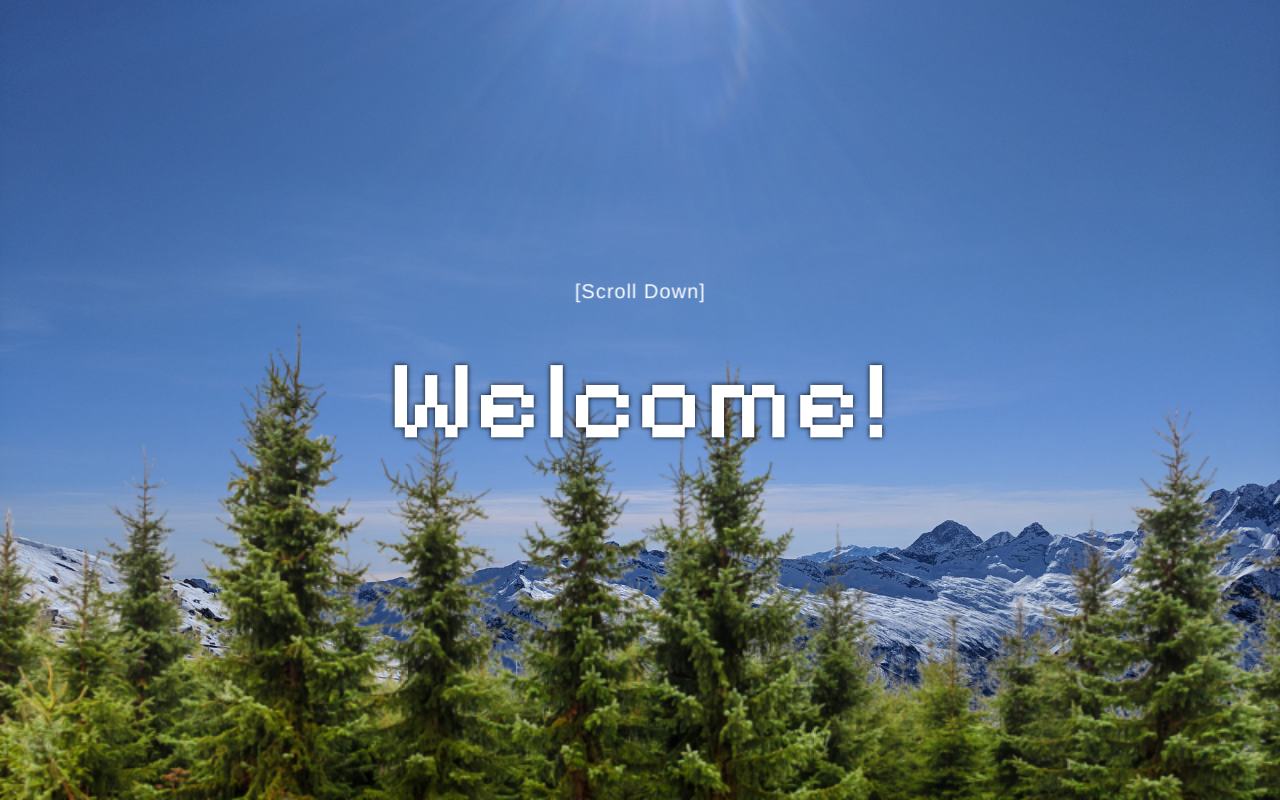
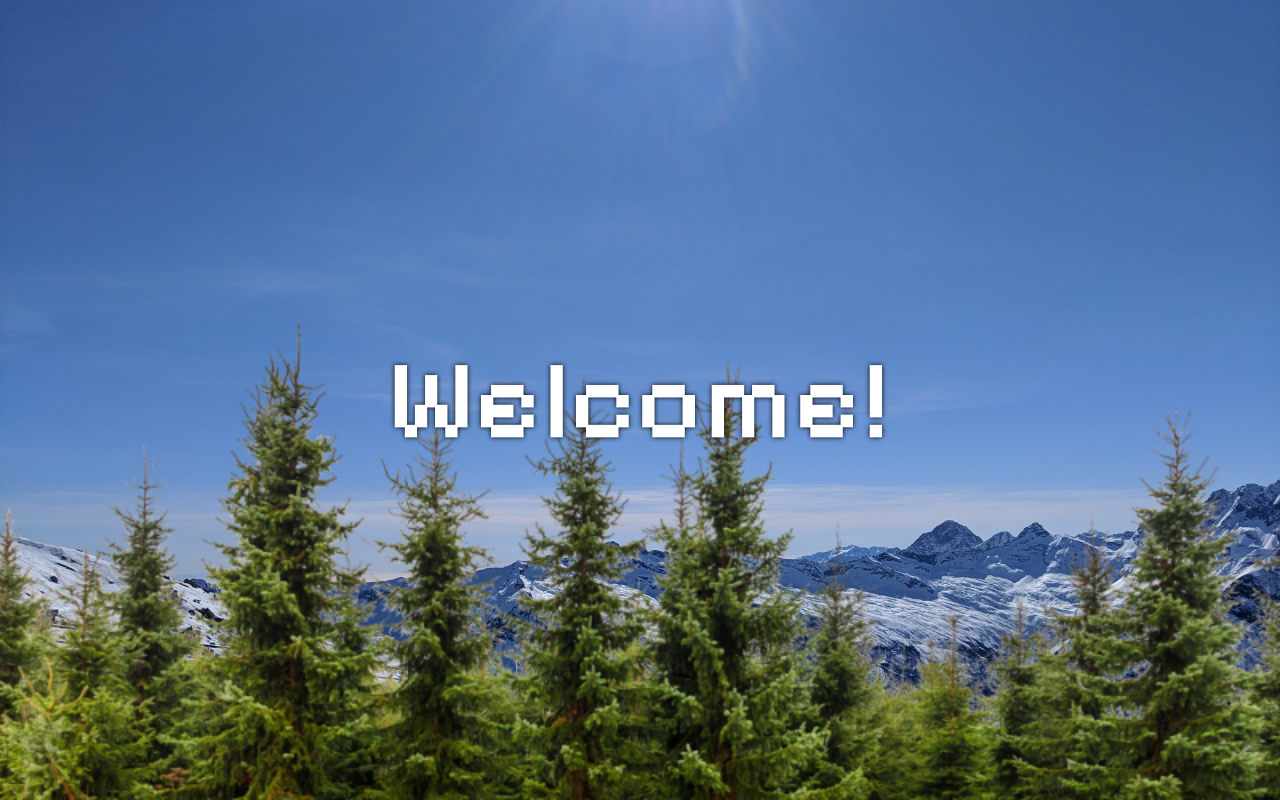
Before and after one commit to d4v3w/d4v3w-demos, a React (Create React App) app: page / in a window 1280 px wide. Built offline with nearby package versions, Linux system fonts and the light colour scheme; the HTML template or start-up script is replaced by a standard one; a web font is replaced by a local one.

Commit message:
Arrow adds smooth scoll to clicked href

```diff
--- a/src/components/Arrow.module.css
+++ b/src/components/Arrow.module.css
@@ -3,15 +3,43 @@
   z-index: 1000;
   transform: translateZ(-2px) scale(1.5);
   position: absolute;
-  top: 20vw;
+  top: 70vw;
 }
 
 .link {
   align-items: center;
   padding: 5px;
   text-decoration: none;
+  display: block;
 }
 
 .text {
   color: white;
+  display: block;
+  text-decoration: none;
 }
+
+.arrow {
+  border: solid white;
+  border-width: 0 3px 3px 0;
+  display: inline-block;
+  padding: 3px;
+  transform: rotate(45deg);
+  opacity: 0.6;
+  transition: opacity 0.5s;
+}
+
+.container:hover .arrow {
+  animation: bounce 0.5s infinite;
+  opacity: 1;
+}
+
+@keyframes bounce {
+  0%,
+  100% {
+    transform: translateY(0) rotate(45deg);
+  }
+  50% {
+    transform: translateY(-10px) rotate(45deg);
+  }
+}
--- a/src/components/Arrow.tsx
+++ b/src/components/Arrow.tsx
@@ -1,10 +1,23 @@
 import styles from "./Arrow.module.css";
+
+const clickHandler = (href: string) => {
+  const anchor = document.querySelector(href);
+  anchor?.scrollIntoView({
+    behavior: "smooth",
+  });
+};
 
 export const Arrow = () => {
   return (
     <div className={styles.container}>
-      <a className={styles.link} href="#top">
+      <a
+        className={styles.link}
+        onClick={() => {
+          clickHandler("#top");
+        }}
+      >
         <span className={styles.text}>[Scroll Down]</span>
+        <span className={styles.arrow}></span>
       </a>
     </div>
   );
--- a/src/components/Carousel.module.css
+++ b/src/components/Carousel.module.css
@@ -16,8 +16,10 @@
   scroll-padding: 1rem;
   margin-bottom: 2rem;
 }
+
+/* Remove scrollbars */
 .scroller::-webkit-scrollbar {
   width: 0;
   height: 0;
-  background: transparent; /* make scrollbar transparent */
+  background: transparent;
 }
--- a/src/global.css
+++ b/src/global.css
@@ -14,6 +14,13 @@ body {
   background: var(--primary-color);
   color: var(--primary-text-color);
   font-weight: var(--font-weight-medium);
+}
+
+/* Remove scrollbars */
+::-webkit-scrollbar {
+  width: 0;
+  height: 0;
+  background: transparent;
 }
 
 h1,
```
